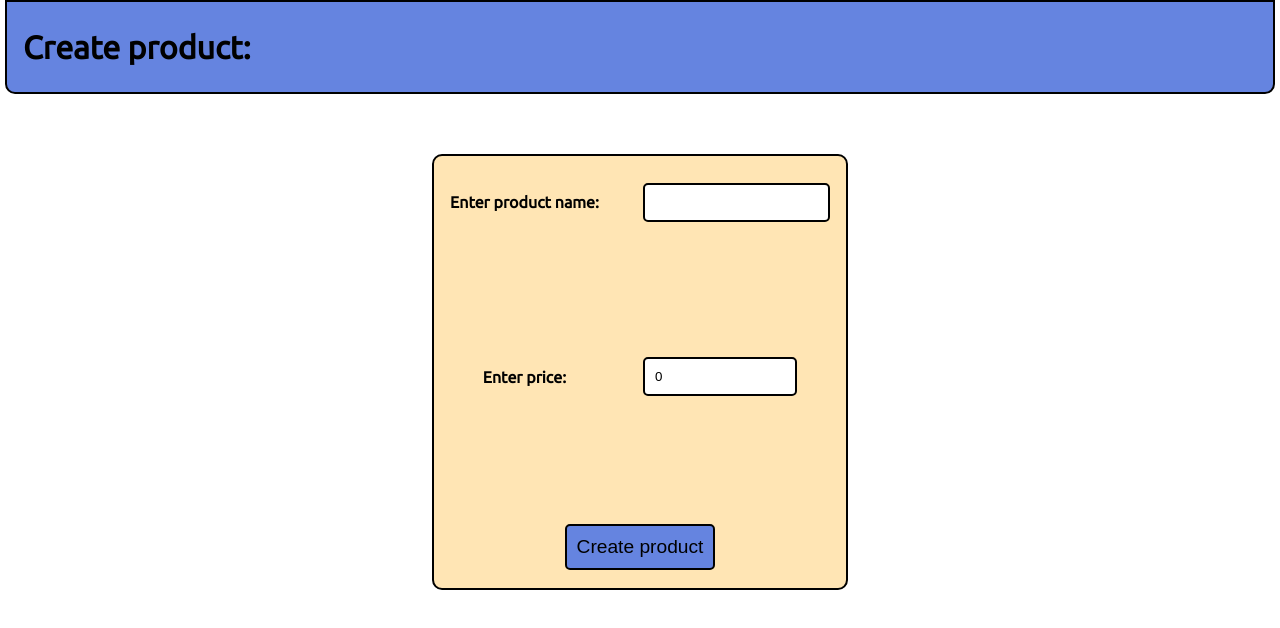
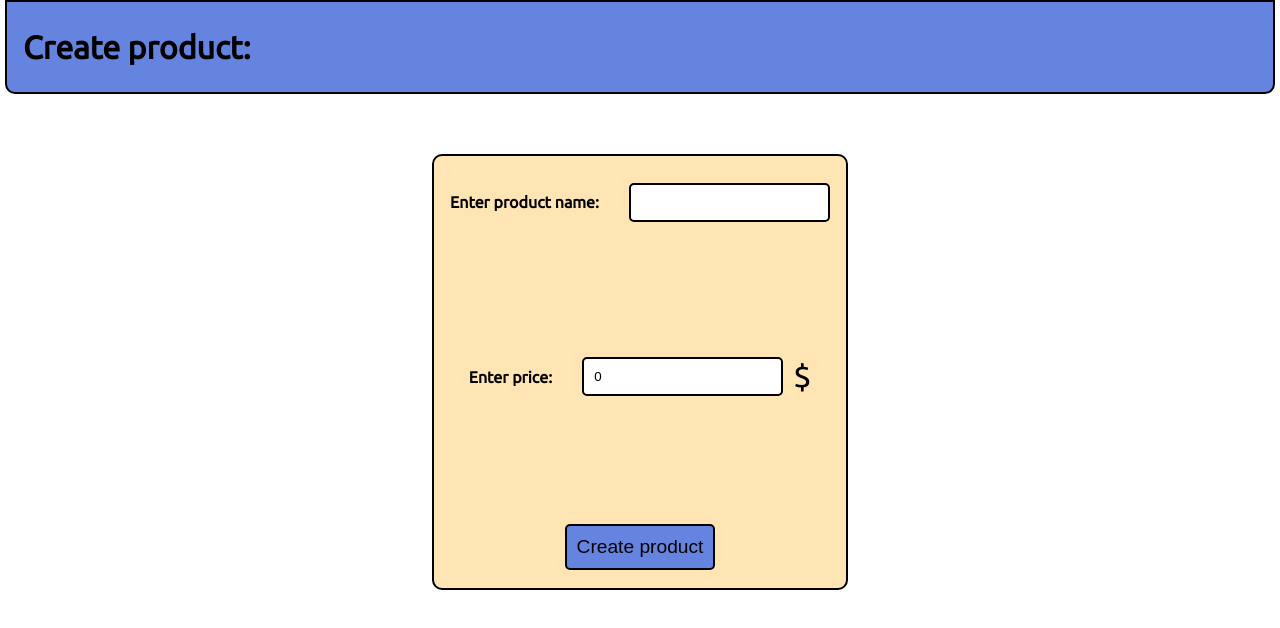
Before and after one commit to afekTheMiniLearner/my-grocery-store, a React (Create React App) app: page /product/new in a window 1280 px wide. Shown: the top 628 px of the page. Built offline with nearby package versions, Linux system fonts and the light colour scheme.

Commit message:
added $ sign to the price inputs

```diff
--- a/data/db.json
+++ b/data/db.json
@@ -18,7 +18,7 @@
     {
       "id": "ee017ab4-9325-4b25-be27-b1fca1d7b8ca",
       "productName": "Bread - Endaglish Muffin",
-      "price": 65
+      "price": 66
     },
     {
       "id": "8b7a6e33-125e-4300-8c06-625b33ea35ca",
@@ -51,14 +51,14 @@
       "price": 79
     },
     {
-      "id": "465641ac-a59d-4000-84ee-e33cdc8222b7",
-      "productName": "Iced Tea - Lemon, 340ml",
-      "price": 88
+      "productName": "Lemon",
+      "price": 88,
+      "id": "465641ac-a59d-4000-84ee-e33cdc8222b7"
     },
     {
-      "id": "7d9af14e-be70-486a-9d0f-6984bd6cf148",
-      "productName": "Aromat Spice / Seasoning",
-      "price": 13
+      "productName": "Aromat Spice",
+      "price": 16,
+      "id": "7d9af14e-be70-486a-9d0f-6984bd6cf148"
     },
     {
       "id": "d02837a3-ef00-4bd0-a21d-e2bf7f158a8a",
@@ -82,8 +82,8 @@
     },
     {
       "id": "bfb847ae-63e4-4629-a23c-8c82067db26a",
-      "productName": "hola papito",
-      "price": 312
+      "productName": "Coca cola",
+      "price": 8
     },
     {
       "id": "7927d279-e020-4187-b100-2518897df66e",
@@ -109,6 +109,16 @@
       "id": "a511e3e8-6424-40d4-9693-21656dcade10",
       "productName": "Pencil",
       "price": 1
+    },
+    {
+      "id": "6c5d5023-ac2a-4997-92d9-51a06504486a",
+      "productName": "Squash",
+      "price": 2
+    },
+    {
+      "id": "57080fb8-20b3-46f7-b16a-38e308baae58",
+      "productName": "Tomato",
+      "price": 5
     }
   ]
 }
--- a/src/base-components/LabeledInput/LabeledInput.jsx
+++ b/src/base-components/LabeledInput/LabeledInput.jsx
@@ -1,13 +1,19 @@
-import React from "react";
-import PropTypes from "prop-types";
+import React from 'react';
+import PropTypes from 'prop-types';
 
-import "./LabeledInput.scss";
+import './LabeledInput.scss';
 
 function LabeledInput({ label, inputState, onChangeHandler, type, classes }) {
   return (
-    <div className={`input-field-container ${classes}`}>
+    <div className={`labeled-input-container ${classes}`}>
       <h4>{label} </h4>
-      <input type={type} onChange={onChangeHandler} value={inputState}></input>
+      <div className='input-container'>
+        <input
+          type={type}
+          onChange={onChangeHandler}
+          value={inputState}
+        ></input>
+      </div>
     </div>
   );
 }
@@ -22,10 +28,10 @@ LabeledInput.propTypes = {
 
 LabeledInput.defaultProps = {
   label: undefined,
-  inputState: "",
+  inputState: '',
   onChangeHandler: undefined,
-  type: "text",
-  classes: "",
+  type: 'text',
+  classes: '',
 };
 
 export default LabeledInput;
--- a/src/base-components/LabeledInput/LabeledInput.scss
+++ b/src/base-components/LabeledInput/LabeledInput.scss
@@ -1,21 +1,37 @@
-@import "../../utils/variables";
+@import '../../utils/variables';
 
-.input-field-container {
+.labeled-input-container {
   display: flex;
   flex-direction: row;
   align-items: center;
   justify-content: center;
-
   gap: 30px;
-
-  > * {
-    width: 100%;
-  }
 
   input {
     border-radius: 5px;
     border: 2px black solid;
     padding: 10px;
-    height: max-content;
+  }
+
+  h4 {
+    width: 100%;
+    word-wrap: break-word;
+  }
+
+  &.price-input {
+
+
+    .input-container {
+      &::after {
+        content: '$';
+        font-size: 2em;
+      }
+    }
   }
 }
+
+.input-container {
+  display: flex;
+  align-items: center;
+  gap: 10px;
+}
--- a/src/components/ProductCreator/ProductCreator.jsx
+++ b/src/components/ProductCreator/ProductCreator.jsx
@@ -49,6 +49,7 @@ function ProductCreator({ navigatePath }) {
         inputState={updatedPrice}
         onChangeHandler={onPriceChange}
         type="number"
+        classes="price-input"
       />
       <ActionButton
         label="Create product"
--- a/src/components/ProductEditor/ProductEditor.jsx
+++ b/src/components/ProductEditor/ProductEditor.jsx
@@ -17,18 +17,16 @@ function ProductEditor({ id, productName, price, navigatePath }) {
   const shouldNavigate = !!navigatePath;
 
   const onProductNameChange = (event) => {
-    if (event.target.value === '') return;
     setUpdatedProductName(event.target.value);
   };
   const onPriceChange = (event) => {
-    if (event.target.value === '') return;
-    setUpdatedPrice(parseInt(event.target.value));
+    const p = event.target.value;
+    setUpdatedPrice(parseInt(p < 0 ? 0 : p));
   };
 
   const data = {
-    id,
-    productName: updatedProductName,
-    price: updatedPrice,
+    productName: updatedProductName || productName,
+    price: updatedPrice || price,
   };
 
   return (
@@ -42,8 +40,9 @@ function ProductEditor({ id, productName, price, navigatePath }) {
       <LabeledInput
         inputState={updatedPrice}
         onChangeHandler={onPriceChange}
-        label="Price:"
+        label="Price :"
         type="number"
+        classes="price-input"
       />
       <ActionButton
         label="Delete product"
```
